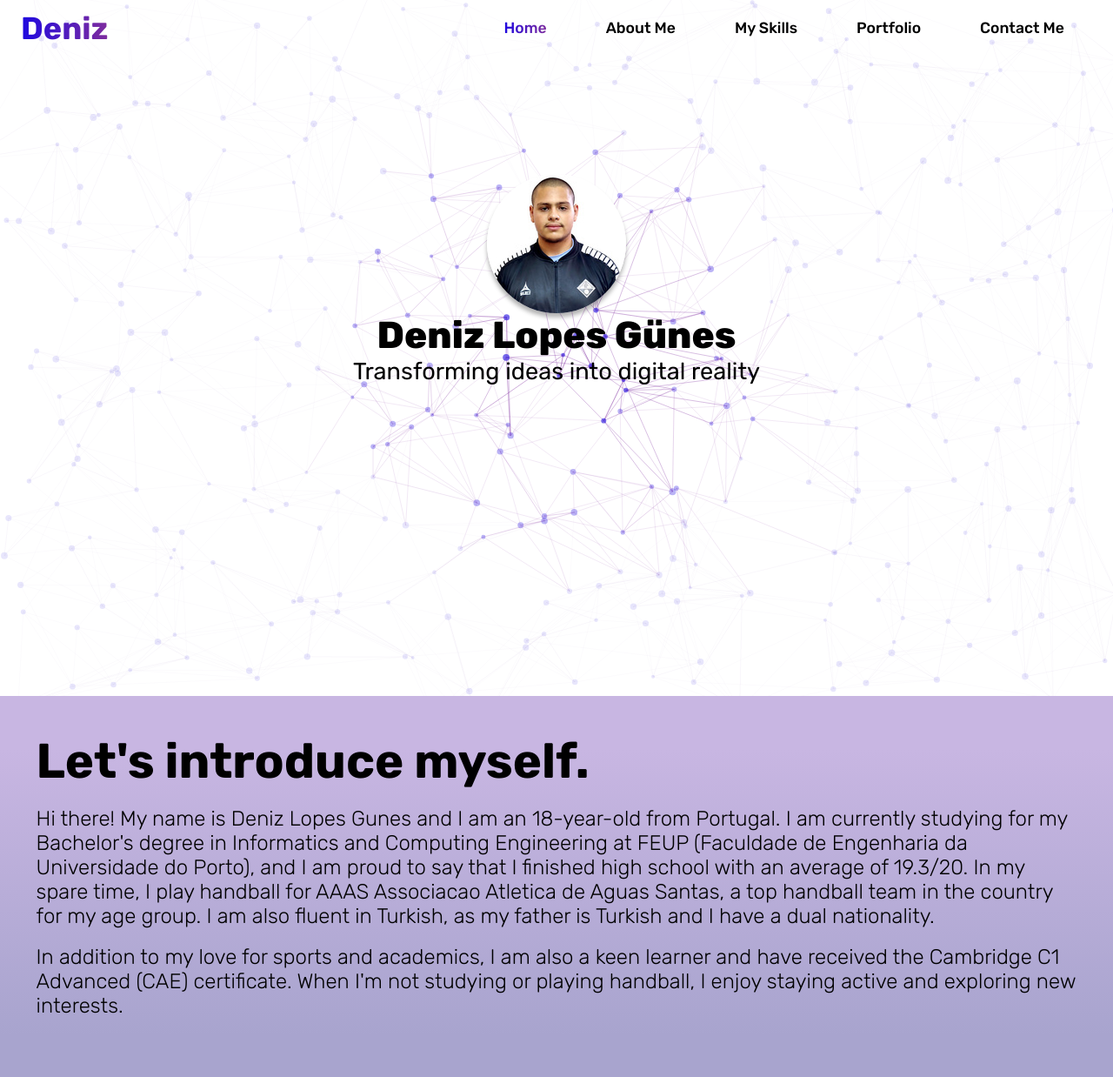
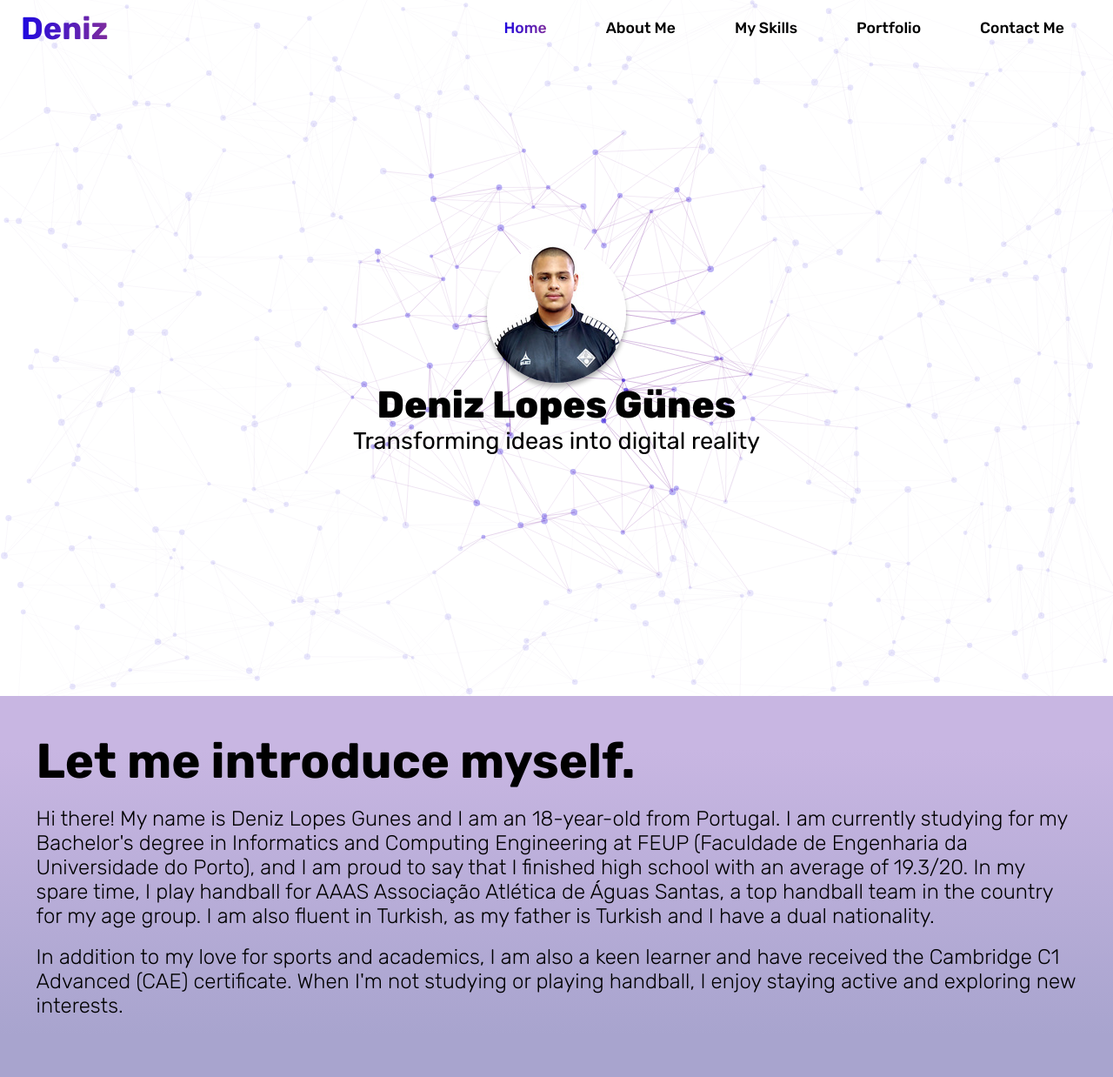
Before and after one commit to denizlg24/denizlg24-mywebsite, a PHP site: page / in a window 1280 px wide. Shown: the top 1238 px of the page at 87% size. Run offline with PHP 8.4, Linux system fonts and the light colour scheme; some libraries are stand-ins or nearby versions.

Commit message:
Made changes to make it deployable

```diff
--- a/index.html
+++ b/index.html
@@ -44,7 +44,7 @@
     <div id="holder-bg">
         <canvas id="bg-canvas"></canvas>
         <span style="z-index: 99; position: relative;">
-            <img src="imgs/deniz.jpg" class="profilePicture" alt="Deniz's Profile Picture">
+            <img src="imgs/deniz.jpg" class="profilePicture" style="margin-top: 5rem;" alt="Deniz's Profile Picture">
             <div class="profileDesc">
                 <h1 class="profileName">Deniz Lopes Günes</h1>
                 <p class="profileSubtitle">Transforming ideas into digital reality</p>
@@ -58,7 +58,7 @@
         <section id="about-me-trigger"></section>
         <div class="about-me-main-holder">
             <div class="about-me-left-holder">
-                    <h1 style="font-size: 3.5rem; ">Let's introduce myself.</h1>
+                    <h1 style="font-size: 3.5rem; ">Let me introduce myself.</h1>
                     <br>
                     <p style="font-size: 1.5rem; font-weight: 300;">Hi there! My name is Deniz Lopes Gunes and I am an <script>
                         var birthDate = new Date("04/24/2004");
@@ -67,7 +67,7 @@
                         var ageInYears = ageInMilliseconds / (1000 * 60 * 60 * 24 * 365.25);
                         var age = Math.floor(ageInYears);
                         document.write(age);
-                      </script>-year-old from Portugal. I am currently studying for my Bachelor's degree in Informatics and Computing Engineering at FEUP (Faculdade de Engenharia da Universidade do Porto), and I am proud to say that I finished high school with an average of 19.3/20. In my spare time, I play handball for AAAS Associacao Atletica de Aguas Santas, a top handball team in the country for my age group. I am also fluent in Turkish, as my father is Turkish and I have a dual nationality. </p>
+                      </script>-year-old from Portugal. I am currently studying for my Bachelor's degree in Informatics and Computing Engineering at FEUP (Faculdade de Engenharia da Universidade do Porto), and I am proud to say that I finished high school with an average of 19.3/20. In my spare time, I play handball for AAAS Associação Atlética de Águas Santas, a top handball team in the country for my age group. I am also fluent in Turkish, as my father is Turkish and I have a dual nationality. </p>
                     <br>
                     <p style="font-size: 1.5rem; font-weight: 300;">In addition to my love for sports and academics, I am also a keen learner and have received the Cambridge C1 Advanced (CAE) certificate. When I'm not studying or playing handball, I enjoy staying active and exploring new interests.</p>
             </div>
@@ -181,7 +181,7 @@
                     <div style="display: block; position: relative;">
                         <div style="position:relative; top:50%; transform: translateY(-50%);" id="email-adress-holder">
                             <h3>Mail me at</h3>
-                            <a href="mailto:denizlg24@gmail.com" target="_blank">denizlg24@gmail.com</a>
+                            <a href="mailto:me@denizlg24.com" target="_blank">me@denizlg24.com</a>
                         </div>
                     </div>
                 </div>
--- a/style.css
+++ b/style.css
@@ -871,6 +871,7 @@ ul#navbar-mobile li a#active-tab-indicator-mobile{
         background-color: white;
         border-radius: 2rem;
         position: relative;
+        min-width: 280px;
         left: 50%;
         transform: translateX(-50%);
         -moz-box-shadow: 0 0 2rem rgba(0, 0, 0,0);
```
